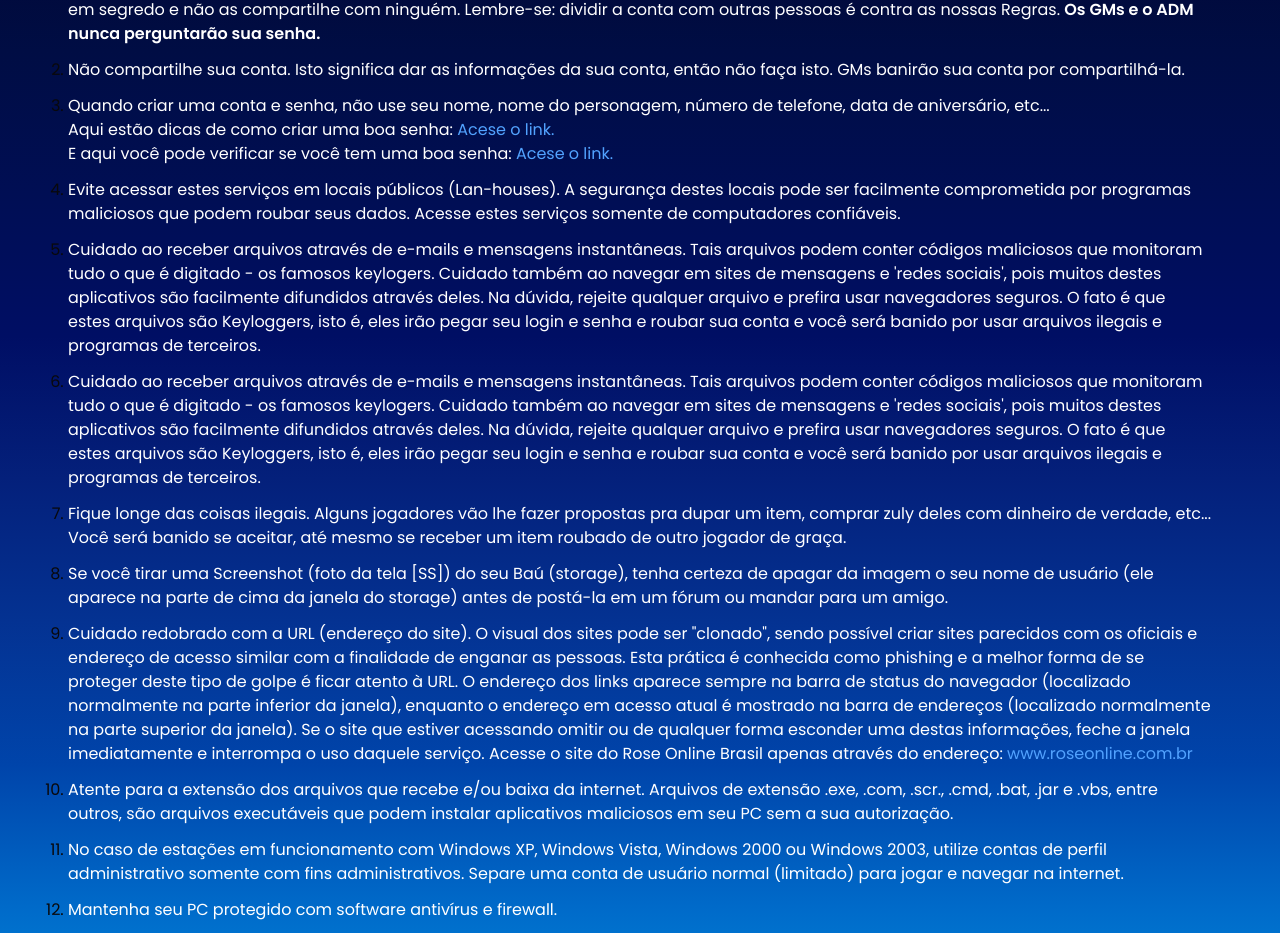
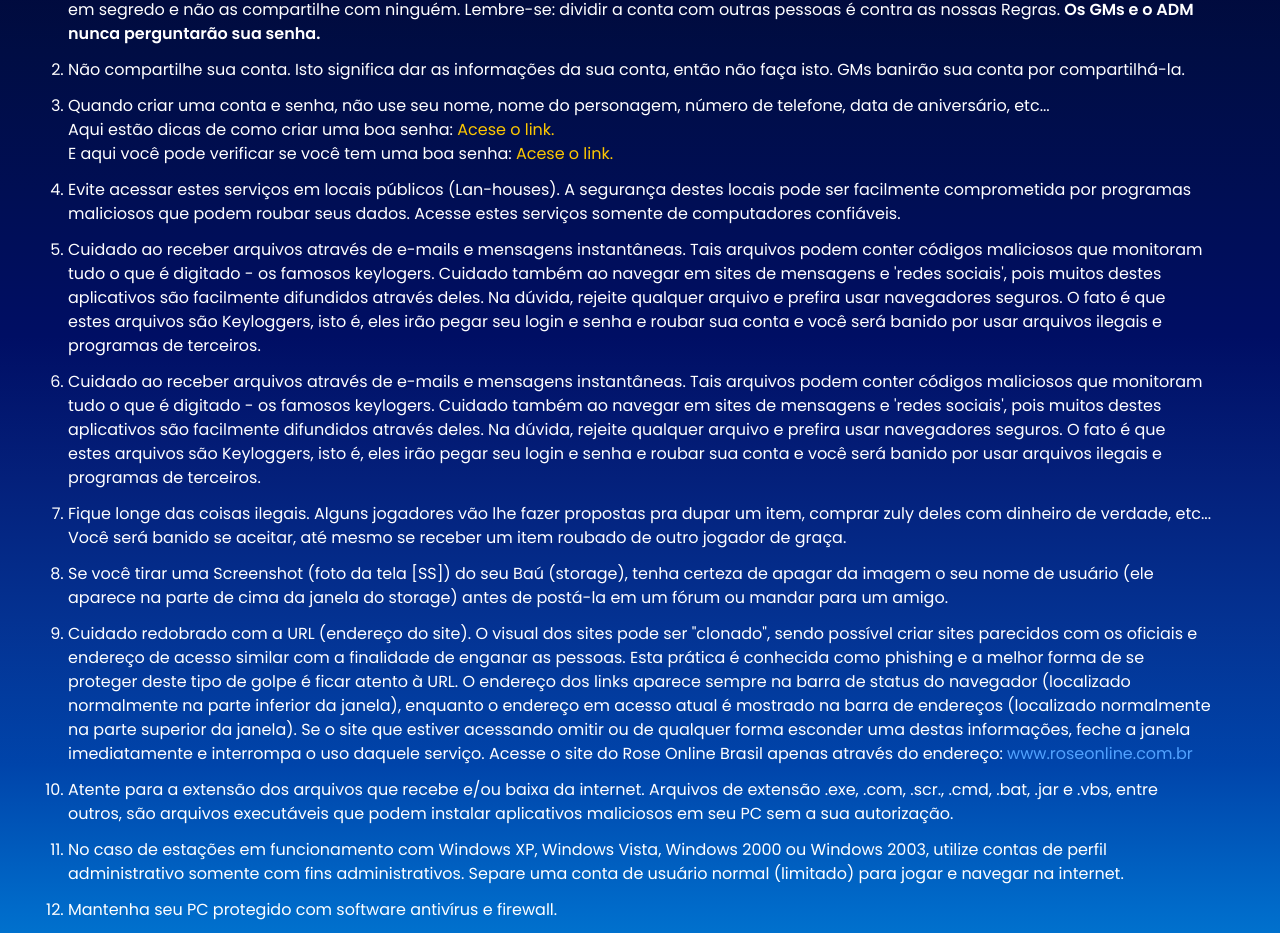
Before and after one commit to JoaoLeandroo/website-game, a Next.js app: page /rules/security in a window 1280 px wide. Shown: the part 234-1167 px from the top of the page. Built offline with nearby package versions, Linux system fonts and the light colour scheme.

Commit message:
favicon, alteracoes nas cores de links

```diff
--- a/src/app/guides/download/page.tsx
+++ b/src/app/guides/download/page.tsx
@@ -79,7 +79,7 @@ const PageDownload = () => {
               <div className="flex-col">
                 <div className="w-full flex justify-between text-black font-[400] text-sm">
                   <span>Tamanho:</span>
-                  <span>2.4 GB</span>
+                  <span>1.2 GB</span>
                 </div>
                 <Button className="cursor-custom-hand w-full h-12 bg-green-500 hover:bg-green-600">
                   <Download size={20} /> download
--- a/src/app/layout.tsx
+++ b/src/app/layout.tsx
@@ -40,6 +40,9 @@ export default function RootLayout({
 }>) {
   return (
     <html lang="pt-BR">
+      <head>
+        <link rel="icon" href="/assets/RoseOnline_Logo.png" sizes="any" />
+      </head>
       <body
         className={`${poppins.className} ${bungee.variable} antialiased background-site selection:bg-yellow-200 selection:text-black cursor-custom-sword `}
       >
--- a/src/app/rules/pratices/page.tsx
+++ b/src/app/rules/pratices/page.tsx
@@ -10,7 +10,7 @@ const Pratices = () => {
             <h1 className="text-tittle text-2xl mt-12 font-bungee gradient-text-yellow drop-shadow-primary">
               Boas Práticas / Regras de Comportamento
             </h1>
-            <ol className="list-decimal mt-10 flex flex-col gap-y-4">
+            <ol className="list-decimal mt-10 text-desc flex flex-col gap-y-4">
               <li>
                 <p className="text-tittle font-[700]">Não faça KS</p>
                 <p className="text-desc">
--- a/src/app/rules/security/page.tsx
+++ b/src/app/rules/security/page.tsx
@@ -11,7 +11,7 @@ const Security = () => {
           </h1>
         </div>
 
-        <ol className="list-decimal flex flex-col gap-y-3 mt-10 mb-20">
+        <ol className="list-decimal text-desc flex flex-col gap-y-3 mt-10 mb-20">
           <li>
             <p className="text-desc">
               Não dê seu login e senha para ninguém. Isto serve também para
@@ -40,7 +40,7 @@ const Security = () => {
               <br />
               Aqui estão dicas de como criar uma boa senha:{" "}
               <Link
-                className="text-blue-400 cursor-custom-hand hover:opacity-75"
+                className="text-yellow-400 cursor-custom-hand hover:opacity-75"
                 target="_blank"
                 href={
                   "https://www.tecmundo.com.br/seguranca/4664-o-guia-definitivo-para-criar-senhas-seguras.htm"
@@ -50,7 +50,7 @@ const Security = () => {
               </Link>
               <br />E aqui você pode verificar se você tem uma boa senha:{" "}
               <Link
-                className="text-blue-400 cursor-custom-hand hover:opacity-75"
+                className="text-yellow-400 cursor-custom-hand hover:opacity-75"
                 target="_blank"
                 href={"https://testedesenha.com.br/"}
               >
@@ -164,7 +164,7 @@ const Security = () => {
 
           <li>
             <p className="text-desc">
-              <b className="text-red-500">
+              <b className="text-red-300">
                 NUNCA PASSE SEU USUÁRIO OU SENHA para nehum GM ou até mesmo para
                 o ADM.
               </b>{" "}
```
Also changed, not shown: public/banner.avif (deleted), public/banner_6.avif (deleted).
